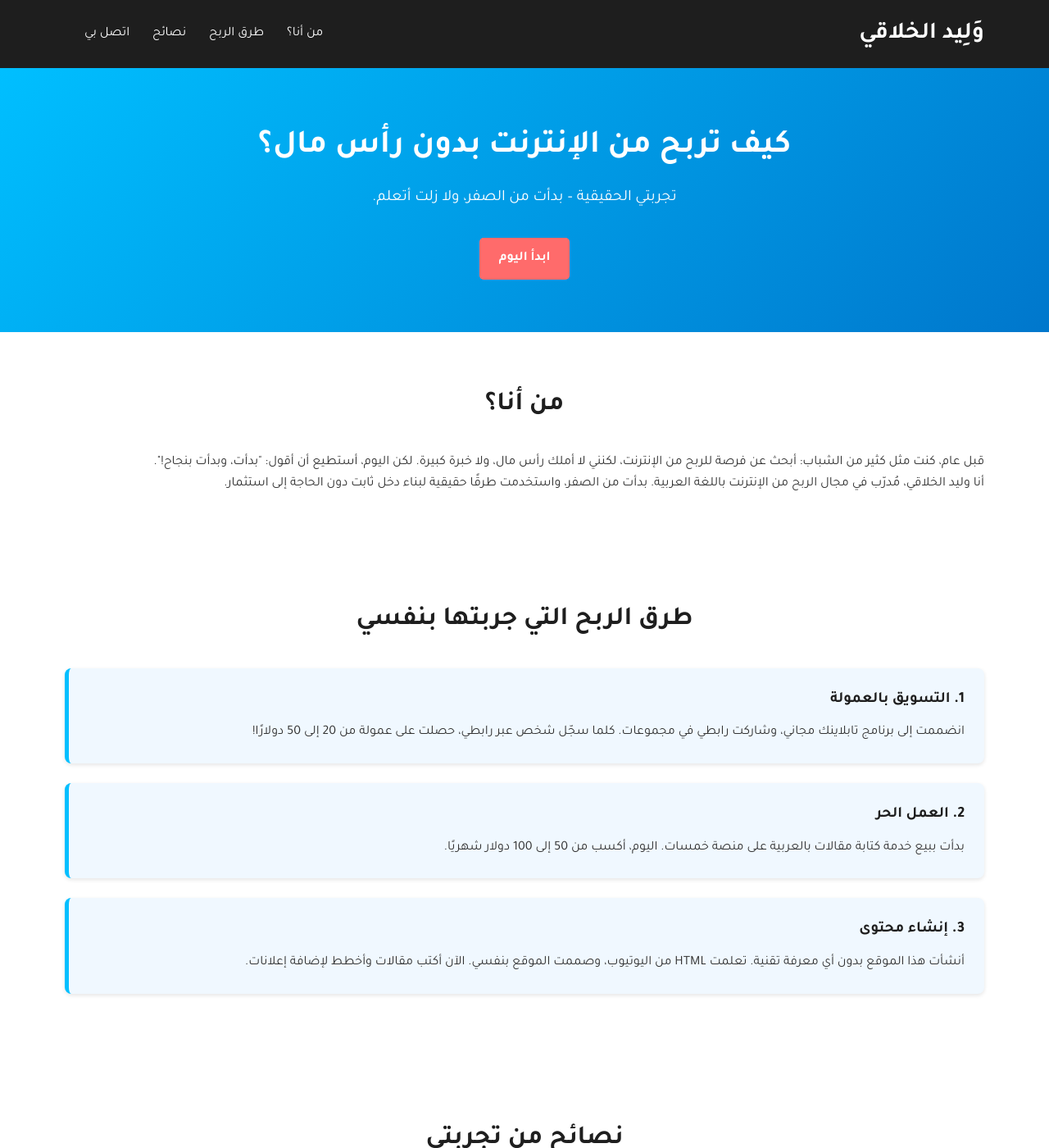
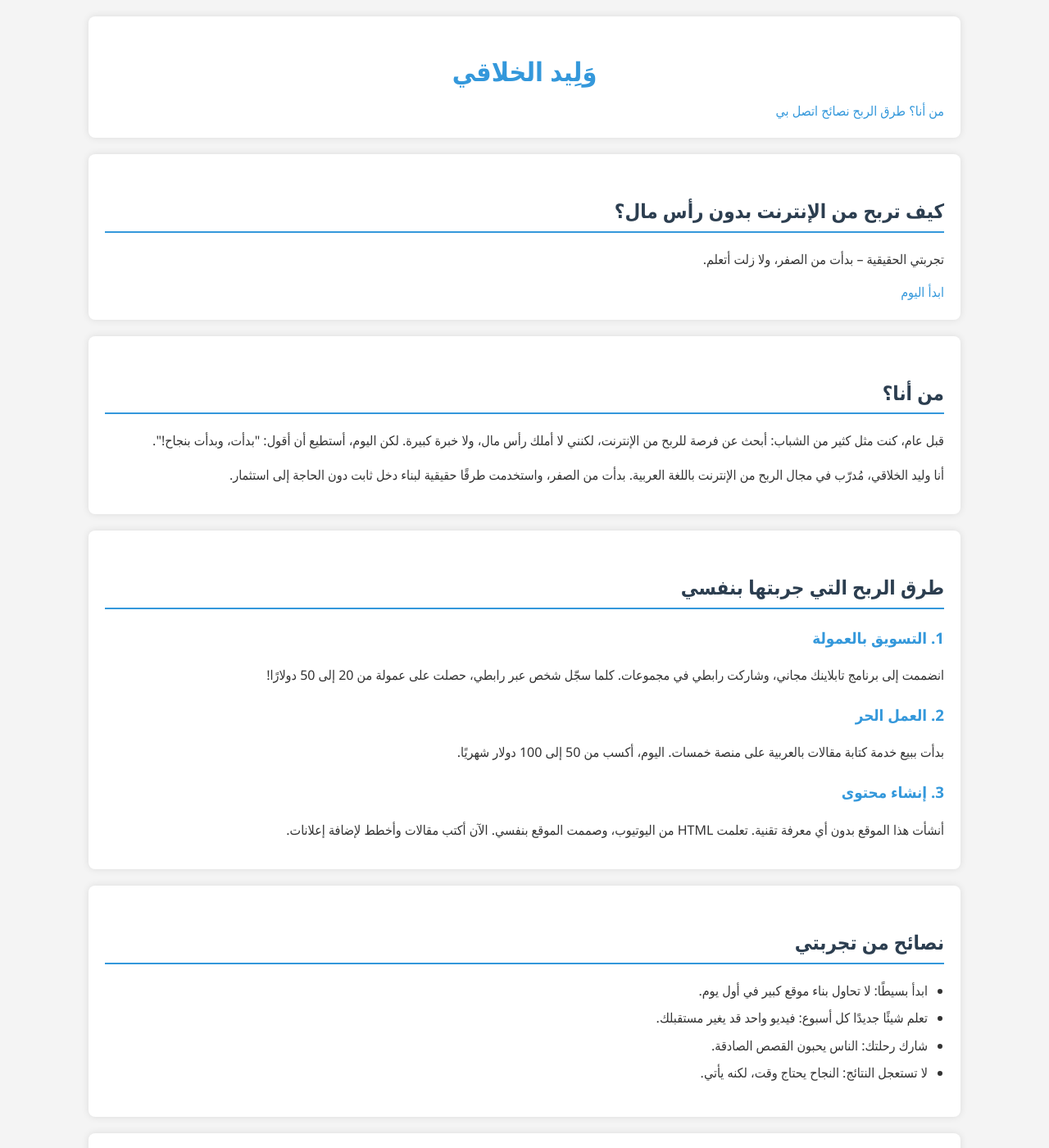
Before and after one commit to alkhulaqiw/waleedalkhulaqi-website, a Jekyll site: the page index.html, which Jekyll copies as it is, in a window 1280 px wide and 1400 px high. Shown: the whole window at 82% size. Built offline with Jekyll 4.4.1, drawn with Linux system fonts in a browser that asks for light colours.

Commit message:
Update style.css

```diff
--- a/css/style.css
+++ b/css/style.css
@@ -1,209 +1,104 @@
-/* Reset & Base Styles */
-* {
+/* css/style.css */
+
+/* ====== إعدادات أساسية ====== */
+body {
+  font-family: 'Segoe UI', Tahoma, Geneva, Verdana, sans-serif; /* خط احترافي بسيط */
+  line-height: 1.6; /* تباعد الأسطر */
   margin: 0;
   padding: 0;
-  box-sizing: border-box;
-}
-
-body {
-  font-family: 'Tajawal', sans-serif;
-  line-height: 1.6;
-  color: #333;
-  background-color: #f9f9f9;
-  direction: rtl;
+  background-color: #f4f4f4; /* خلفية رمادية فاتحة */
+  color: #333; /* لون النص الأساسي */
+  direction: rtl; /* لأن النص بالعربية */
 }
 
 .container {
-  width: 90%;
-  max-width: 1200px;
-  margin: 0 auto;
-  padding: 0 15px;
+  width: 80%; /* عرض المحتوى */
+  margin: auto; /* توسيط المحتوى */
+  overflow: hidden; /* لمنع مشاكل التخطيط */
+  background: #fff; /* خلفية المحتوى أبيض */
+  padding: 20px;
+  margin-top: 20px;
+  border-radius: 8px; /* زوايا مدورة */
+  box-shadow: 0 0 10px rgba(0, 0, 0, 0.1); /* ظل خفيف */
 }
 
-/* Header */
-.header {
-  background: #1e1e1e;
-  color: white;
-  padding: 1rem 0;
-  position: sticky;
-  top: 0;
-  z-index: 100;
+/* ====== العناوين ====== */
+h1, h2, h3, h4 {
+  color: #2c3e50; /* لون عناوين أغمق */
 }
 
-.header .container {
-  display: flex;
-  justify-content: space-between;
-  align-items: center;
+h1 {
+  text-align: center; /* توسيط العنوان الرئيسي */
+  margin-bottom: 10px;
+  font-size: 2em;
 }
 
-.logo {
-  font-size: 1.8rem;
-  font-weight: 700;
-  text-decoration: none;
-  color: white;
+h2 {
+  border-bottom: 2px solid #3498db; /* خط تحت العنوان الفرعي */
+  padding-bottom: 5px;
+  margin-top: 30px;
 }
 
-.nav a {
-  color: white;
-  margin-left: 1.5rem;
-  text-decoration: none;
-  font-size: 1rem;
-  transition: color 0.3s;
+h3 {
+  color: #3498db; /* لون العنوان الثانوي */
+  margin-top: 20px;
 }
 
-.nav a:hover {
-  color: #00bfff;
+/* ====== النصوص والفقرات ====== */
+p {
+  margin-bottom: 15px; /* مسافة بين الفقرات */
 }
 
-/* Hero */
-.hero {
-  background: linear-gradient(135deg, #00bfff, #0077cc);
-  color: white;
-  text-align: center;
-  padding: 4rem 0;
+/* ====== القوائم ====== */
+ul {
+  margin-bottom: 20px;
+  padding-right: 20px; /* مسافة من اليمين لقوائم النص العربي */
 }
 
-.hero h2 {
-  font-size: 2.5rem;
-  margin-bottom: 1rem;
+li {
+  margin-bottom: 8px;
 }
 
-.hero p {
-  font-size: 1.2rem;
-  margin-bottom: 2rem;
+/* ====== الروابط ====== */
+a {
+  color: #3498db; /* لون الرابط */
+  text-decoration: none; /* إزالة الخط من deb underneath */
 }
 
-.btn {
-  display: inline-block;
-  background: #ff6b6b;
-  color: white;
-  padding: 0.8rem 1.5rem;
-  border-radius: 5px;
-  text-decoration: none;
-  font-weight: bold;
-  transition: background 0.3s;
+a:hover {
+  text-decoration: underline; /* إضافة خط عند المرور بالماوس */
 }
 
-.btn:hover {
-  background: #e55a5a;
+/* ====== تنسيقات خاصة بالمقال ====== */
+.post-meta {
+  text-align: center; /* توسيط المعلومات */
+  color: #7f8c8d; /* لون رمادي فاتح */
+  font-size: 0.9em;
+  margin-bottom: 20px;
+  font-style: italic;
 }
 
-/* Sections */
-.section {
-  padding: 4rem 0;
-  background: white;
+.note {
+  background-color: #fff9c4; /* خلفية صفراء فاتحة للملاحظات */
+  border-right: 4px solid #ffd54f; /* خط يمين أصفر */
+  padding: 10px 15px;
+  margin: 15px 0;
+  border-radius: 4px;
 }
 
-.section h2 {
-  text-align: center;
-  margin-bottom: 2rem;
-  font-size: 2rem;
-  color: #1e1e1e;
+.secret {
+  background-color: #e1f5fe; /* خلفية زرقاء فاتحة للنصائح */
+  border-right: 4px solid #4fc3f7; /* خط يمين أزرق */
+  padding: 10px 15px;
+  margin: 15px 0;
+  border-radius: 4px;
 }
 
-/* Cards */
-.card {
-  background: #f0f8ff;
-  border-left: 5px solid #00bfff;
-  padding: 1.5rem;
-  margin-bottom: 1.5rem;
-  border-radius: 8px;
-  box-shadow: 0 2px 5px rgba(0,0,0,0.1);
+/* ====== التذييل ====== */
+footer {
+  text-align: center;
+  margin-top: 30px;
+  padding: 20px;
+  color: #7f8c8d;
+  font-size: 0.9em;
 }
-
-.card h3 {
-  color: #1e1e1e;
-  margin-bottom: 0.8rem;
-}
-
-/* Tips List */
-.tips-list {
-  list-style: none;
-  margin: 1.5rem 0;
-}
-
-.tips-list li {
-  margin-bottom: 1rem;
-  padding-left: 1.5rem;
-  position: relative;
-}
-
-.tips-list li::before {
-  content: "•";
-  color: #00bfff;
-  position: absolute;
-  left: 0;
-  font-weight: bold;
-}
-
-/* Contact Form */
-.contact-form {
-  display: grid;
-  gap: 1rem;
-  margin-top: 1.5rem;
-}
-
-.contact-form input,
-.contact-form textarea {
-  padding: 0.8rem;
-  border: 1px solid #ddd;
-  border-radius: 5px;
-  font-family: inherit;
-}
-
-.contact-form button {
-  background: #00bfff;
-  color: white;
-  border: none;
-  padding: 0.8rem 1.5rem;
-  border-radius: 5px;
-  cursor: pointer;
-  font-weight: bold;
-}
-
-.contact-form button:hover {
-  background: #0077cc;
-}
-
-/* Footer */
-.footer {
-  background: #1e1e1e;
-  color: white;
-  text-align: center;
-  padding: 2rem 0;
-  margin-top: 2rem;
-}
-
-.footer a {
-  color: #00bfff;
-  text-decoration: none;
-}
-
-.footer a:hover {
-  text-decoration: underline;
-}
-
-/* Responsive Design */
-@media (max-width: 768px) {
-  .header .container {
-    flex-direction: column;
-    text-align: center;
-  }
-
-  .nav {
-    margin-top: 1rem;
-  }
-
-  .nav a {
-    margin: 0 0.5rem;
-    font-size: 0.9rem;
-  }
-
-  .hero h2 {
-    font-size: 2rem;
-  }
-
-  .section h2 {
-    font-size: 1.8rem;
-  }
-}
```
